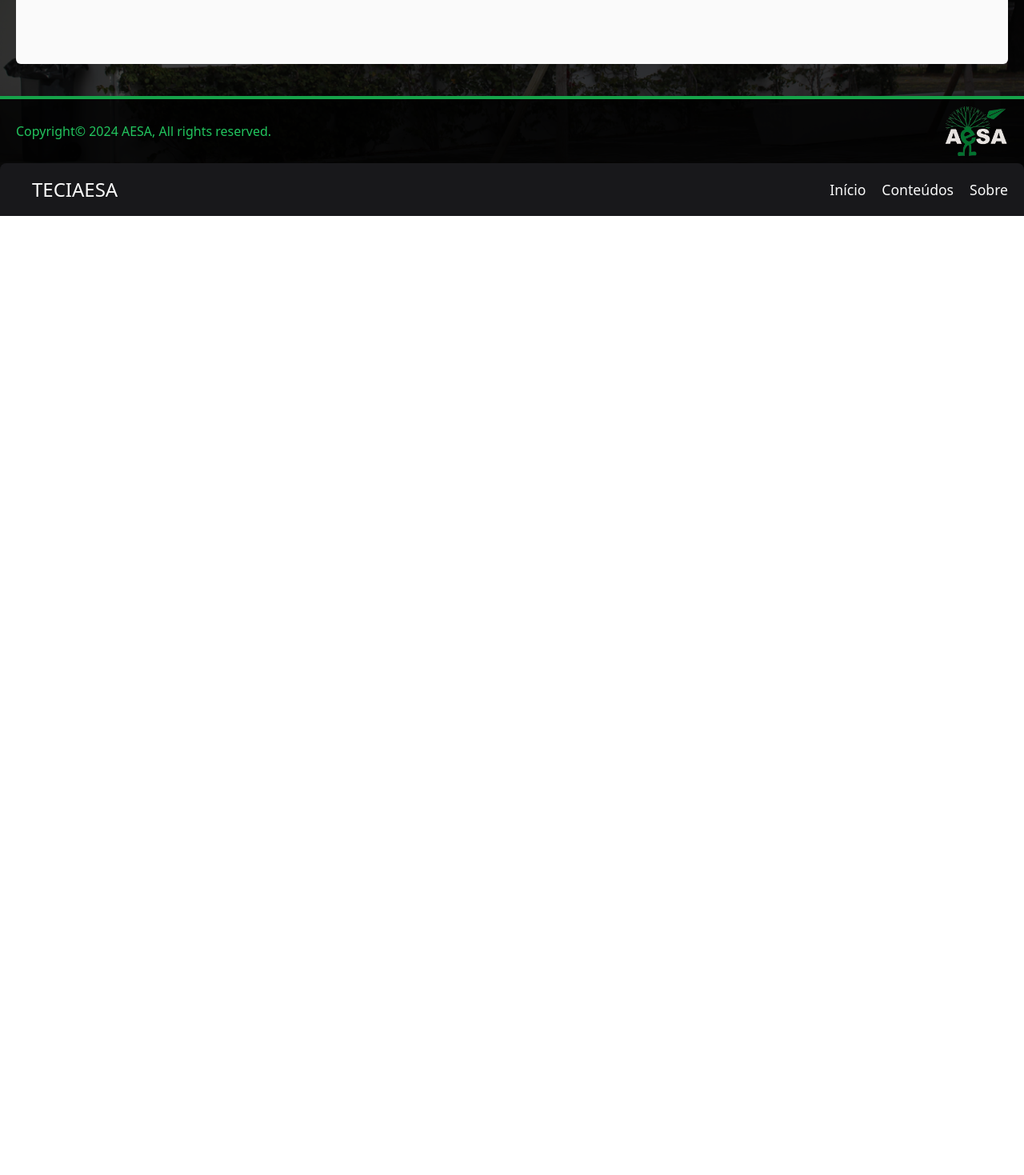
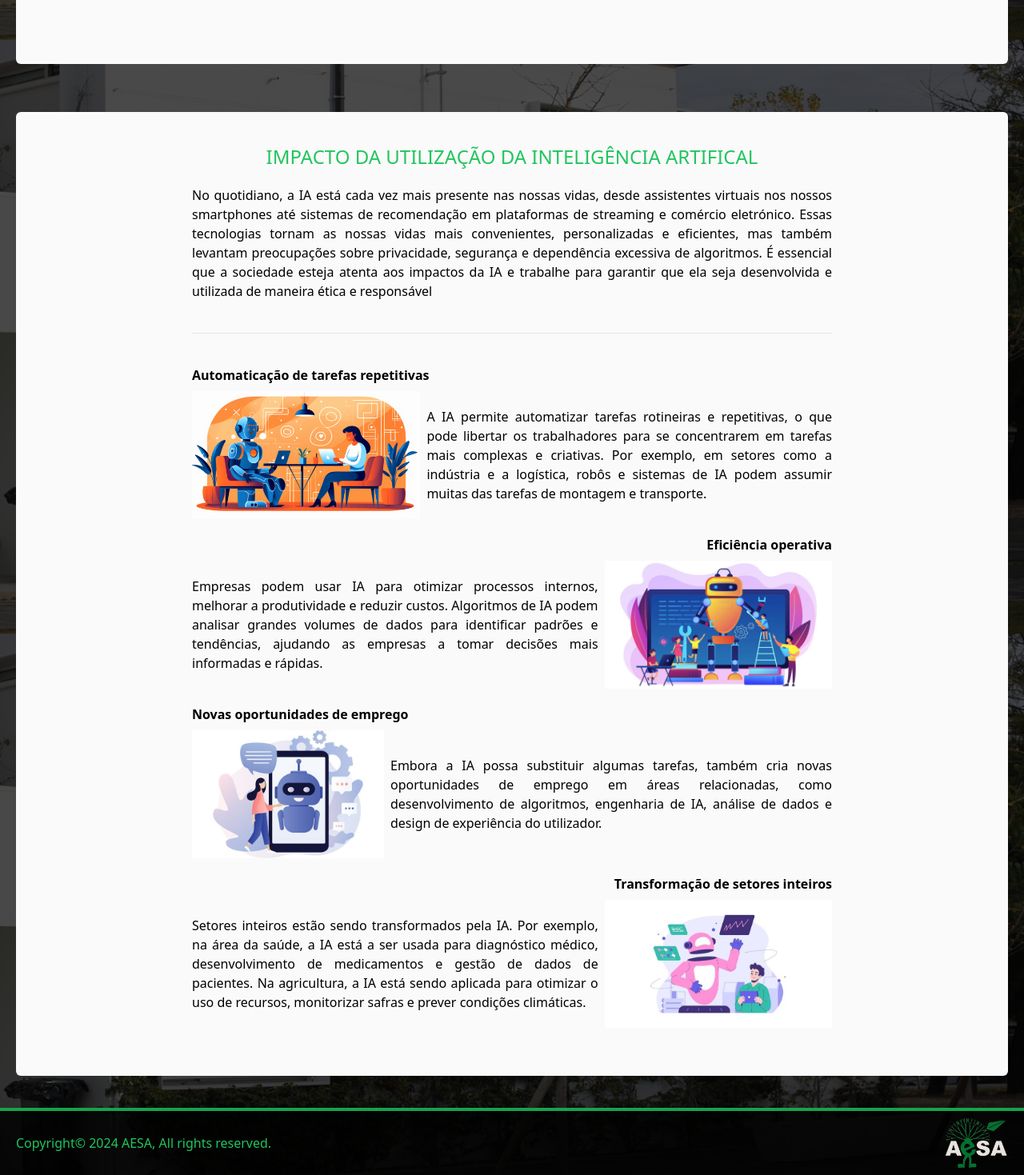
Before and after one commit to OVasconceloss/dac-website-23-24, a React (Vite) app: page /content in a window 1280 px wide. Shown: the part 2921-4390 px from the top of the page at 80% size. Before the commit the page ends 3191 px from the top, so only its background shows below. Built offline with nearby package versions, Linux system fonts and the light colour scheme.

Commit message:
:sparkles: feat: create the elements for the 'impact of using artificial intelligence' content

```diff
--- a/src/pages/content.jsx
+++ b/src/pages/content.jsx
@@ -1,7 +1,11 @@
+import ReactPlayer from "react-player";
 import imageConcept from "../assets/ai_concept.jpg";
 import { Header } from "../components/header/header";
 import { Footer } from "../components/footer/footer";
-import ReactPlayer from "react-player";
+import imageOne from "../assets/content/content_1.png";
+import imageTwo from "../assets/content/content_2.jpg";
+import imageThr from "../assets/content/content_3.jpg";
+import imageFou from "../assets/content/content_4.jpg";
 
 const Content = () => {
     return (
@@ -49,7 +53,7 @@ const Content = () => {
                 </article>
             </section>
             <section className="flex justify-center py-5 pb-10 bg-light_black_thr">
-                <article className="w-[82rem] mar p-5 py-10 mx-5 bg-zinc-50 rounded-md">
+                <article className="w-[82rem] p-5 py-10 mx-5 bg-zinc-50 rounded-md">
                     <h2 className="text-green-500 text-2xl uppercase mb-5 text-center">Vantagens e Desvantagens da Inteligência Artifical</h2>
                     <h3 className="px-5 text-xl mx-52 my-14">Vantagens da Inteligência Artifical</h3>
                     <p className="m-auto text-justify w-[50rem]">
@@ -80,6 +84,67 @@ const Content = () => {
                     </div>
                 </article>
             </section>
+            <section className="flex justify-center py-5 pb-10 bg-light_black_thr">
+                <article className="w-[82rem] p-5 py-10 mx-5 bg-zinc-50 rounded-md">
+                    <h2 className="text-green-500 text-2xl uppercase mb-5 text-center">Impacto da utilização da Inteligência Artifical</h2>
+                    <p className="m-auto text-justify w-[50rem]">
+                        No quotidiano, a IA está cada vez mais presente nas nossas vidas, desde assistentes
+                        virtuais nos nossos smartphones até sistemas de recomendação em plataformas de streaming e
+                        comércio eletrónico. Essas tecnologias tornam as nossas vidas mais convenientes, personalizadas
+                        e eficientes, mas também levantam preocupações sobre privacidade, segurança e dependência excessiva
+                        de algoritmos. É essencial que a sociedade esteja atenta aos impactos da IA e trabalhe para garantir
+                        que ela seja desenvolvida e utilizada de maneira ética e responsável
+                    </p>
+                    <hr className="m-auto w-[50rem] my-10" />
+                    <div className="w-[50rem] m-auto my-5 flex-col justify-center space-y-2">
+                        <h3 className="font-bold">Automaticação de tarefas repetitivas</h3>
+                        <div className="flex items-center space-x-2">
+                            <img src={imageOne} alt="Automaticação de tarefas repetitivas" className="object-scale-down max-h-40"/>
+                            <p className="py-2 text-justify">
+                                A IA permite automatizar tarefas rotineiras e repetitivas,
+                                o que pode libertar os trabalhadores para se concentrarem
+                                em tarefas mais complexas e criativas. Por exemplo, em setores
+                                como a indústria e a logística, robôs e sistemas de IA podem assumir
+                                muitas das tarefas de montagem e transporte.
+                            </p>
+                        </div>
+                    </div>
+                    <div className="w-[50rem] m-auto my-5 flex flex-col space-y-2">
+                        <h3 className="font-bold text-right">Eficiência operativa</h3>
+                        <div className="flex items-center space-x-2">
+                            <p className="py-2 text-justify">
+                                Empresas podem usar IA para otimizar processos internos, melhorar a produtividade
+                                e reduzir custos. Algoritmos de IA podem analisar grandes volumes de dados para identificar
+                                padrões e tendências, ajudando as empresas a tomar decisões mais informadas e rápidas.
+                            </p>
+                            <img src={imageTwo} alt="Eficiência operativa" className="object-scale-down max-h-40"/>
+                        </div>
+                    </div>
+                    <div className="w-[50rem] m-auto my-5 flex-col justify-center space-y-2">
+                        <h3 className="font-bold">Novas oportunidades de emprego</h3>
+                        <div className="flex items-center space-x-2">
+                            <img src={imageThr} alt="Novas oportunidades de emprego" className="object-scale-down max-h-40"/>
+                            <p className="py-2 text-justify">
+                                Embora a IA possa substituir algumas tarefas, também cria novas oportunidades
+                                de emprego em áreas relacionadas, como desenvolvimento de algoritmos, engenharia de IA,
+                                análise de dados e design de experiência do utilizador.
+                            </p>
+                        </div>
+                    </div>
+                    <div className="w-[50rem] m-auto my-5 flex flex-col space-y-2">
+                        <h3 className="font-bold text-right">Transformação de setores inteiros</h3>
+                        <div className="flex items-center space-x-2">
+                            <p className="py-2 text-justify">
+                                Setores inteiros estão sendo transformados pela IA. Por exemplo, na área da saúde,
+                                a IA está a ser usada para diagnóstico médico, desenvolvimento de medicamentos e gestão
+                                de dados de pacientes. Na agricultura, a IA está sendo aplicada para otimizar o uso de recursos,
+                                monitorizar safras e prever condições climáticas.
+                            </p>
+                            <img src={imageFou} alt="Transformação de setores inteiros" className="object-scale-down max-h-40"/>
+                        </div>
+                    </div>
+                </article>
+            </section>
             <Footer />
         </div>
         </>
```
